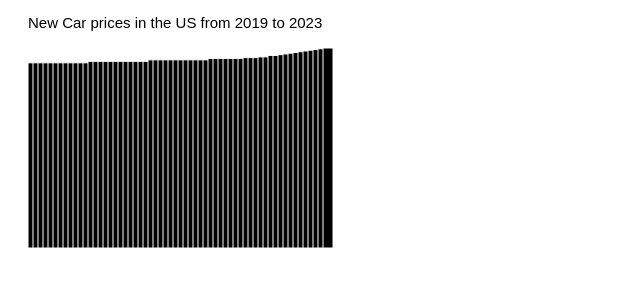
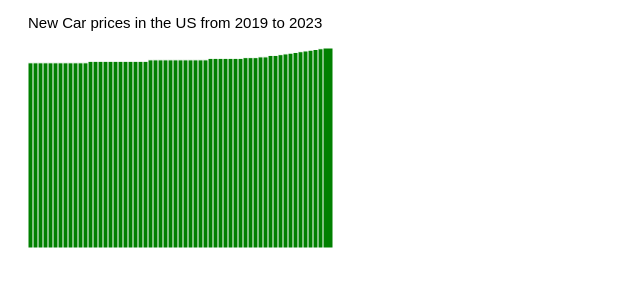
Before and after one commit to rmboxell/Visualizing-Final-Project, a plain HTML site: page index.html in a window 1280 px wide. Shown: the whole page, without its empty margins (0-640 px from the left). Drawn offline with nearby package versions, Linux system fonts and the light colour scheme.

Commit message:
Update index.html

```diff
--- a/index.html
+++ b/index.html
@@ -48,6 +48,7 @@
 
           selection.enter()
             .append('rect')
+            .style ("fill", 'green')
             .attr('height', function(d)
 
             {
```
